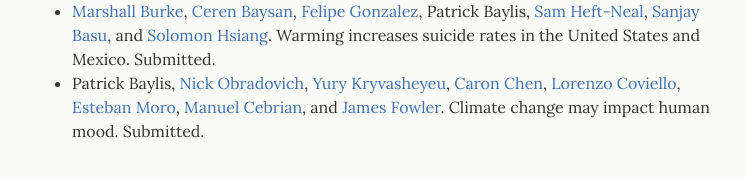
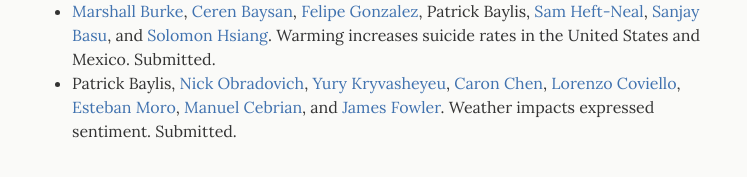
Before and after one commit to pbaylis/pbaylis.github.io, a Jekyll site: the page built from _pages/research.md, in a window 1280 px wide. Shown: the part 604-781 px from the top of the page, without its empty margins (266-1013 px from the left). Built offline with Jekyll 4.4.1, drawn with Linux system fonts in a browser that asks for light colours.

```diff
--- a/_pages/research.md
+++ b/_pages/research.md
@@ -20,7 +20,7 @@ permalink: /research/
 - [Meredith Fowlie][FOWLIE], [Catherine Wolfram][WOLFRAM], [Anna Spurlock][SPURLOCK], [Annika Todd][TODD], Patrick Baylis, and [Peter Cappers][CAPPERS]. Default Effects, Follow-on Behavior and Welfare in Residential Electricity Pricing Programs. Submitted.
   - [NBER Working Paper][defaultbias]
 - [Marshall Burke][BURKE], [Ceren Baysan][BAYSAN], [Felipe Gonzalez][GONZALES], Patrick Baylis, [Sam Heft-Neal][HEFTNEAL], [Sanjay Basu][BASU], and [Solomon Hsiang][HSIANG]. Warming increases suicide rates in the United States and Mexico. Submitted.
-- Patrick Baylis, [Nick Obradovich][OBRADOVICH], [Yury Kryvasheyeu][KRYVASHEYEU], [Caron Chen][CHEN], [Lorenzo Coviello][COVIELLO], [Esteban Moro][MORO], [Manuel Cebrian][CEBRIAN], and [James Fowler][FOWLER]. Climate change may impact human mood. Submitted.
+- Patrick Baylis, [Nick Obradovich][OBRADOVICH], [Yury Kryvasheyeu][KRYVASHEYEU], [Caron Chen][CHEN], [Lorenzo Coviello][COVIELLO], [Esteban Moro][MORO], [Manuel Cebrian][CEBRIAN], and [James Fowler][FOWLER]. Weather impacts expressed sentiment. Submitted.
 
 <!-- Co-author links -->
 
@@ -52,6 +52,6 @@ permalink: /research/
 
 <!-- Paper links -->
 
-[defaultbias]: http://conference.nber.org/confer/2015/SI2015/EEE/Cappers_Fowlie_Spurlock_Todd_Wolfram_Baylis.pdf "Default effects"
+[defaultbias]: http://www.nber.org/papers/w23553.pdf "Default effects"
 [JMP]: /assets/pdf/Baylis_TT.pdf "JMP"
 [JMPAPPENDIX]: /assets/pdf/Baylis_TT_Appendix.pdf "JMP Appendix"
```
Also changed, not shown: 1 other file.
